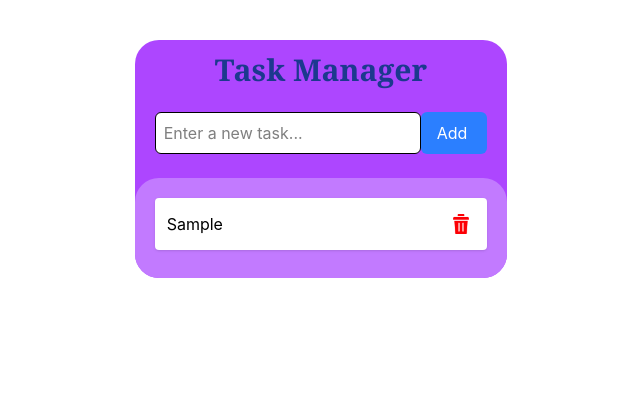
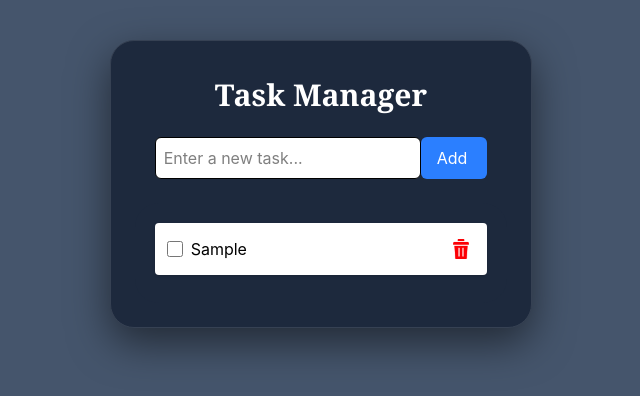
Before and after one commit to biruk2116/Task-Manager, a React (Vite) app: page / in a window 1280 px wide. Both pictures are taken after typing "Sample" into the empty fields and a click on the button "Add". Shown: the top 396 px of the page, without its empty margins (319-959 px from the left). Built offline with nearby package versions, Linux system fonts and the light colour scheme.

Commit message:
Add floating shadow and dark theme for task cards - TaskItem cards now have wide shadows for floating effect - Hover effect added for smooth floating animation - Body and card backgrounds aligned to subtle dark theme

```diff
--- a/src/App.jsx
+++ b/src/App.jsx
@@ -23,18 +23,23 @@ function App() {
   };
 
   const toggleTask = (id) => {
-    setTasks(
-      tasks.map((t) => (t.id === id ? { ...t, completed: !t.completed } : t))
-    );
-  };
+  setTasks(
+    tasks.map((task) =>
+      task.id === id ? { ...task, completed: !task.completed } : task
+    )
+  );
+};
 
   const deleteTask = (id) => {
     setTasks(tasks.filter((t) => t.id !== id));
   };
 
   return (
-    <div className="min-h-screen   bg-white flex flex-col items-center p-10">
-<div className="bg-purple-500 rounded-3xl">
+    <div className="min-h-screen bg-slate-600 flex flex-col items-center p-10">
+<div   className="bg-slate-800 rounded-3xl border border-gray-700
+                shadow-[0_15px_40px_rgba(0,0,0,0.5)]
+                hover:shadow-[0_25px_60px_rgba(0,0,0.9,0.6)]
+                transition-all duration-300 p-6 max-w-md">
         <Header />
       <TaskInput addTask={addTask} />
       <TaskList tasks={tasks} toggleTask={toggleTask} deleteTask={deleteTask} />
--- a/src/components/Header.jsx
+++ b/src/components/Header.jsx
@@ -1,6 +1,6 @@
 function Header() {
   return (
-    <h1 className="flex text-3xl font-bold text-blue-900 font-serif mb-6 justify-center pt-3">Task Manager</h1>
+    <h1 className="flex text-3xl font-bold text-white font-serif mb-6 justify-center pt-3">Task Manager</h1>
   );
 }
 
--- a/src/components/TaskItem.jsx
+++ b/src/components/TaskItem.jsx
@@ -1,10 +1,21 @@
 import deleteIcon from "../assets/delete.png";
 
 function TaskItem({ task, toggleTask, deleteTask }) {
+
+
   return (
     <li className="flex justify-between items-center bg-white p-3 mb-2 rounded shadow">
 
-      <span
+    <div className="flex items-center gap-2 flex-1" >
+
+            <input
+          type="checkbox"
+          checked={task.completed}
+          onChange={() => toggleTask(task.id)}
+          className="w-4 h-4"
+        />
+
+        <span
         onClick={() => toggleTask(task.id)}
         className={`flex-1 cursor-pointer ${
           task.completed ? "line-through text-gray-400" : ""
@@ -12,10 +23,17 @@ function TaskItem({ task, toggleTask, deleteTask }) {
       >
         {task.text}
       </span>
+    </div>
 
       <button
-        onClick={() => deleteTask(task.id)}
-        className="bg-white p-1 rounded-md hover:bg-green-100"
+         onClick={() => deleteTask(task.id)}
+         disabled={!task.completed}
+          className={`p-1 rounded-md ${
+          task.completed
+                  ? "hover:bg-green-200"
+                  : " cursor-not-allowed"
+  }`}
+
       >
         <img src={deleteIcon} alt="Delete" className="w-5 h-5" />
       </button>
--- a/src/components/TaskList.jsx
+++ b/src/components/TaskList.jsx
@@ -5,7 +5,7 @@ function TaskList({ tasks, toggleTask, deleteTask }) {
     return <p className="flex text-red-900 justify-center pb-2">No tasks yet.</p>;
 
   return (
-    <ul className="w-full max-w-md p-5 bg-purple-400 rounded-3xl">
+    <ul className="w-full max-w-md p-5 bg-slate-800 rounded-3xl ">
       {tasks.map((task) => (
         <TaskItem
           key={task.id}
```
